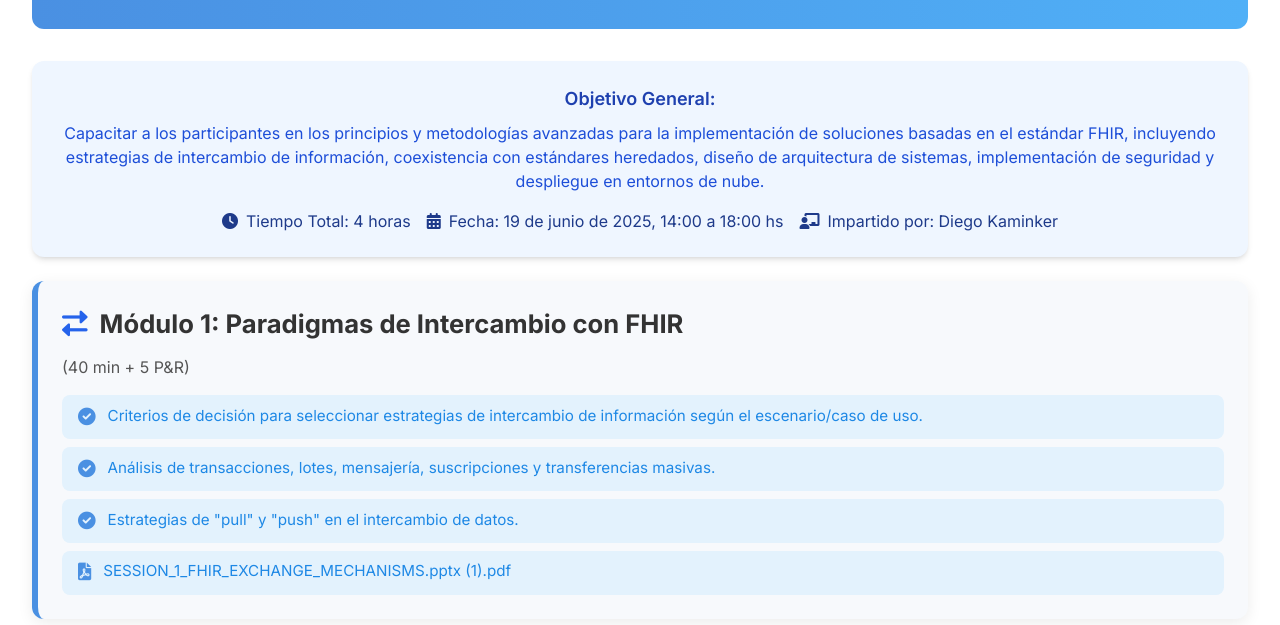
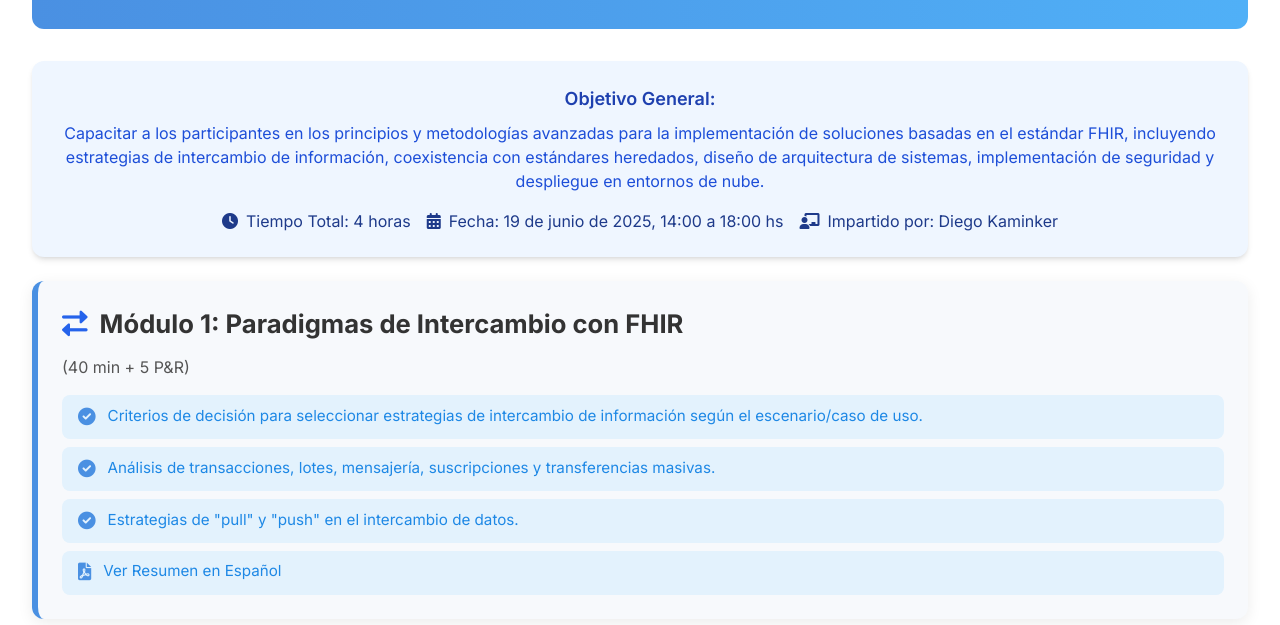
Before and after one commit to diegokaminker/fhirarch-es, a website: page index.html in a window 1280 px wide. Shown: the part 175-800 px from the top of the page. Drawn offline with nearby package versions, Linux system fonts and the light colour scheme.

Commit message:
Update index.html with Spanish session links

```diff
--- a/index.html
+++ b/index.html
@@ -130,7 +130,7 @@
                     <li><span class="icon"><i class="fas fa-check-circle"></i></span>Criterios de decisión para seleccionar estrategias de intercambio de información según el escenario/caso de uso.</li>
                     <li><span class="icon"><i class="fas fa-check-circle"></i></span>Análisis de transacciones, lotes, mensajería, suscripciones y transferencias masivas.</li>
                     <li><span class="icon"><i class="fas fa-check-circle"></i></span>Estrategias de "pull" y "push" en el intercambio de datos.</li>
-                    <li class="bg-transparent text-gray-700 shadow-none"><span class="icon"><i class="fas fa-file-pdf"></i></span><a href="session_1.html" class="hover:underline">SESSION_1_FHIR_EXCHANGE_MECHANISMS.pptx (1).pdf</a></li>
+                    <li class="bg-transparent text-gray-700 shadow-none"><span class="icon"><i class="fas fa-file-pdf"></i></span><a href="session_1.html" class="hover:underline">Ver Resumen en Español</a></li>
                 </ul>
             </div>
         </div>
```
